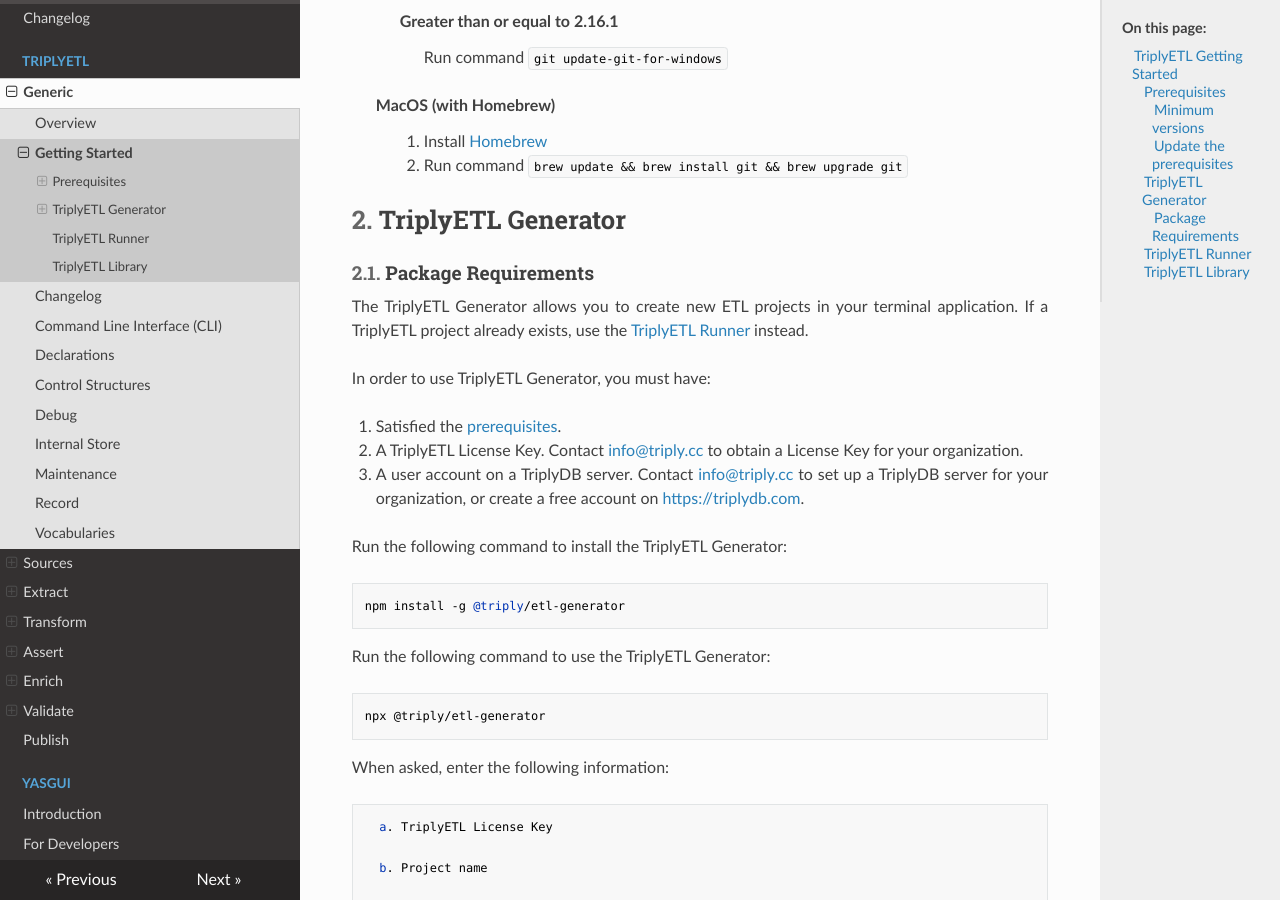
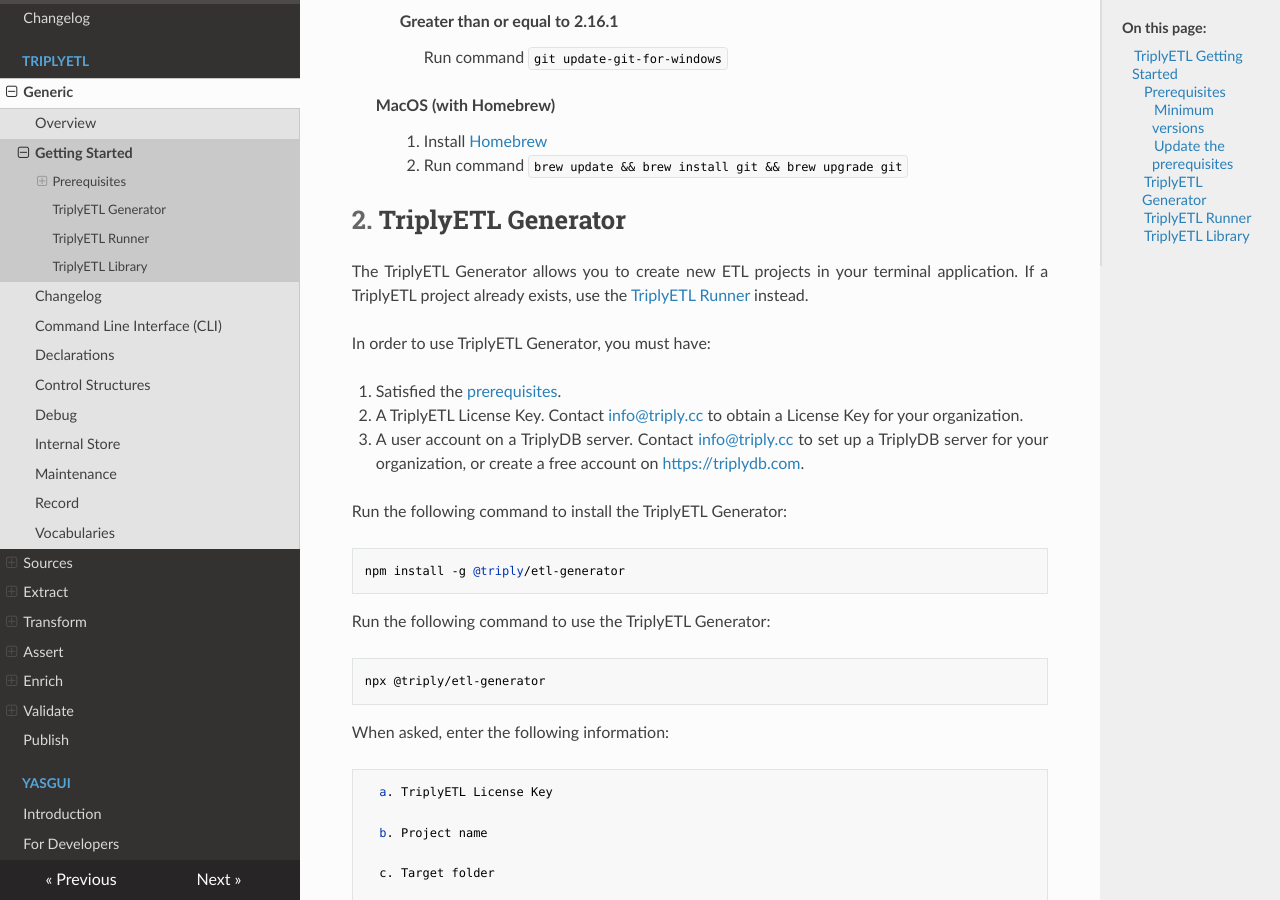
Before and after one commit to TriplyDB/Documentation, an MkDocs documentation site: the page built from docs/triply-etl/generic/getting-started.md, in a window 1280 px wide and 900 px high, scrolled down 2330 px. Built offline with MkDocs 1.6.1, drawn with Linux system fonts in a browser that asks for light colours.

Commit message:
FIXED: Removed outdated/unused subsection.

```diff
--- a/docs/triply-etl/generic/getting-started.md
+++ b/docs/triply-etl/generic/getting-started.md
@@ -124,8 +124,6 @@
 
 
 ## TriplyETL Generator
-
-### Package Requirements
 
 The TriplyETL Generator allows you to create new ETL projects in your terminal application. If a TriplyETL project already exists, use the [TriplyETL Runner](./cli.md#triplyetl-runner) instead.
 
```
